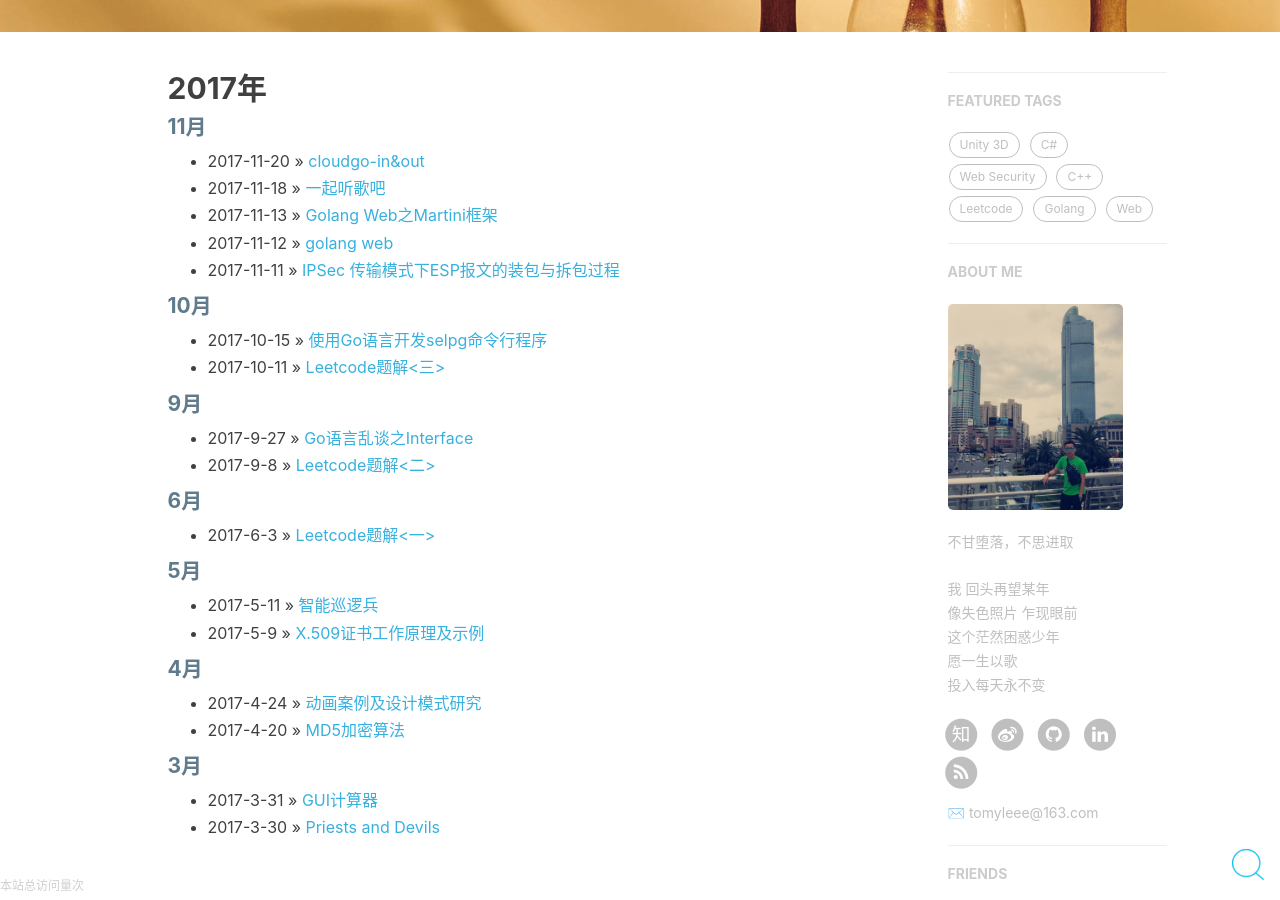
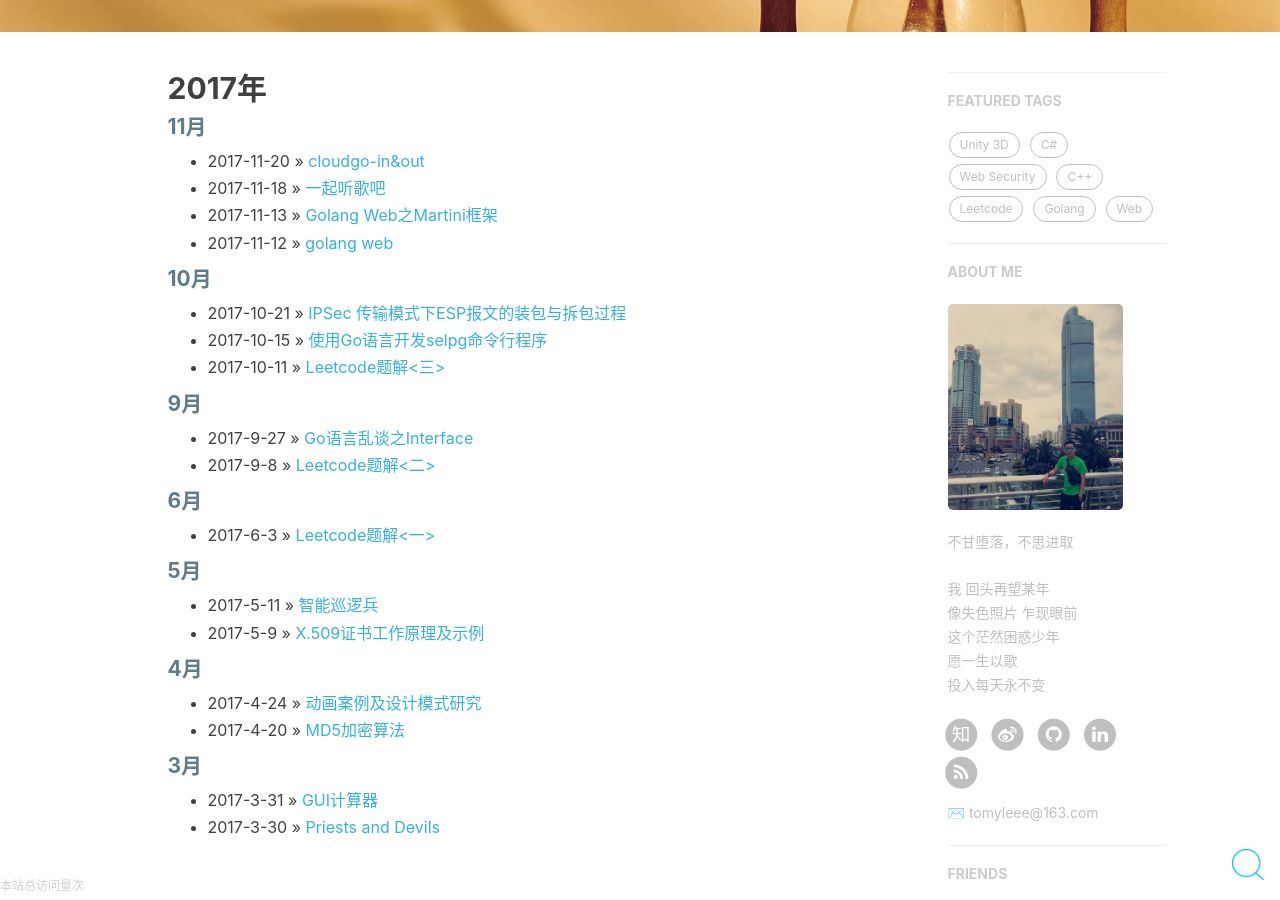
Before and after one commit to Tomy-Lee/Tomy-Lee.github.io, a Jekyll site: the page built from archive.html, in a window 1280 px wide and 900 px high, scrolled down 366 px. Built offline with Jekyll 4.4.1, drawn with Linux system fonts in a browser that asks for light colours; nearby versions of some CDN libraries; comment, search, counter and statistics services are not loaded.

Commit message:
Update 2017-11-11-websecurity-IPsec.md

```diff
--- a/_posts/2017-11-11-websecurity-IPsec.md
+++ b/_posts/2017-11-11-websecurity-IPsec.md
@@ -2,7 +2,7 @@
 layout:     post
 title:      "IPSec 传输模式下ESP报文的装包与拆包过程"
 subtitle:   "web安全专题"
-date:       2017-11-11
+date:       2017-10-21
 author:     "tomylee"
 header-img: "img/1217913296033.jpg"
 catalog: true
```
